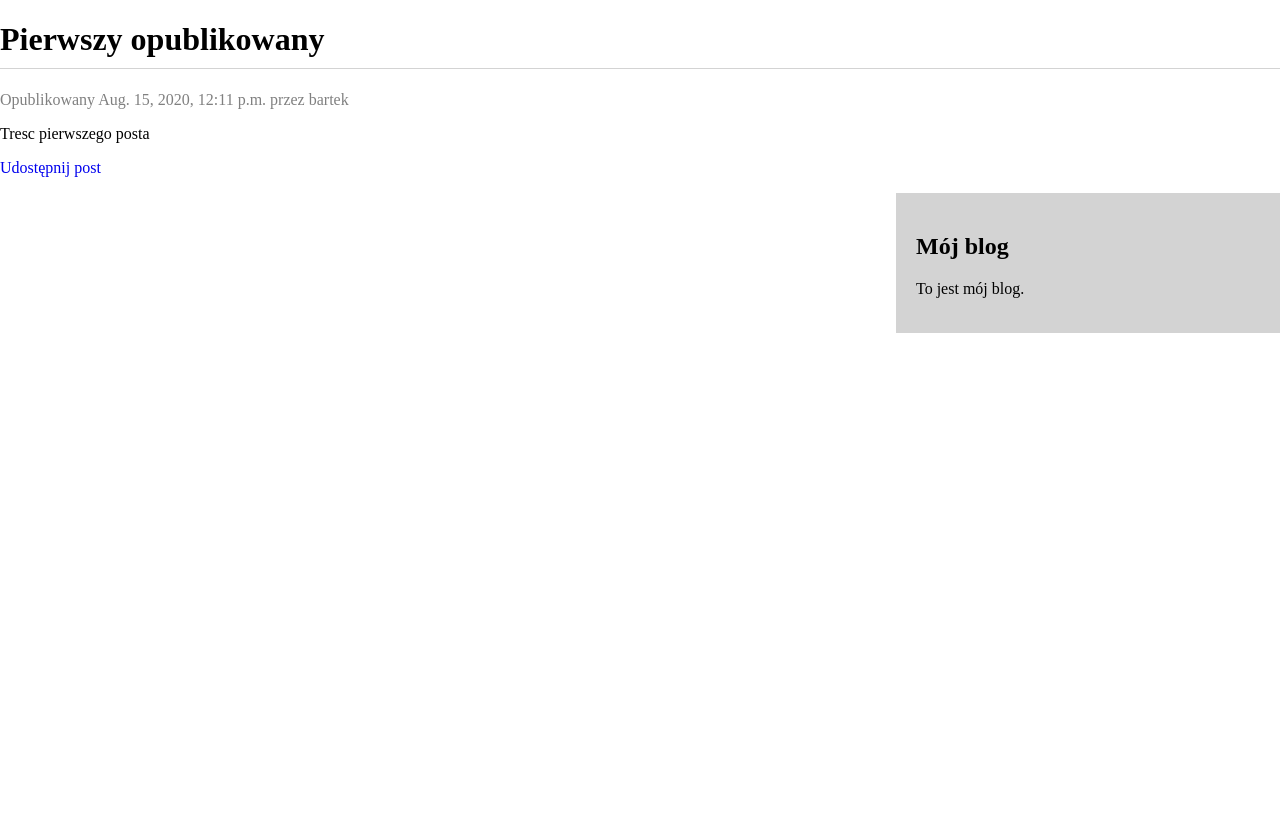
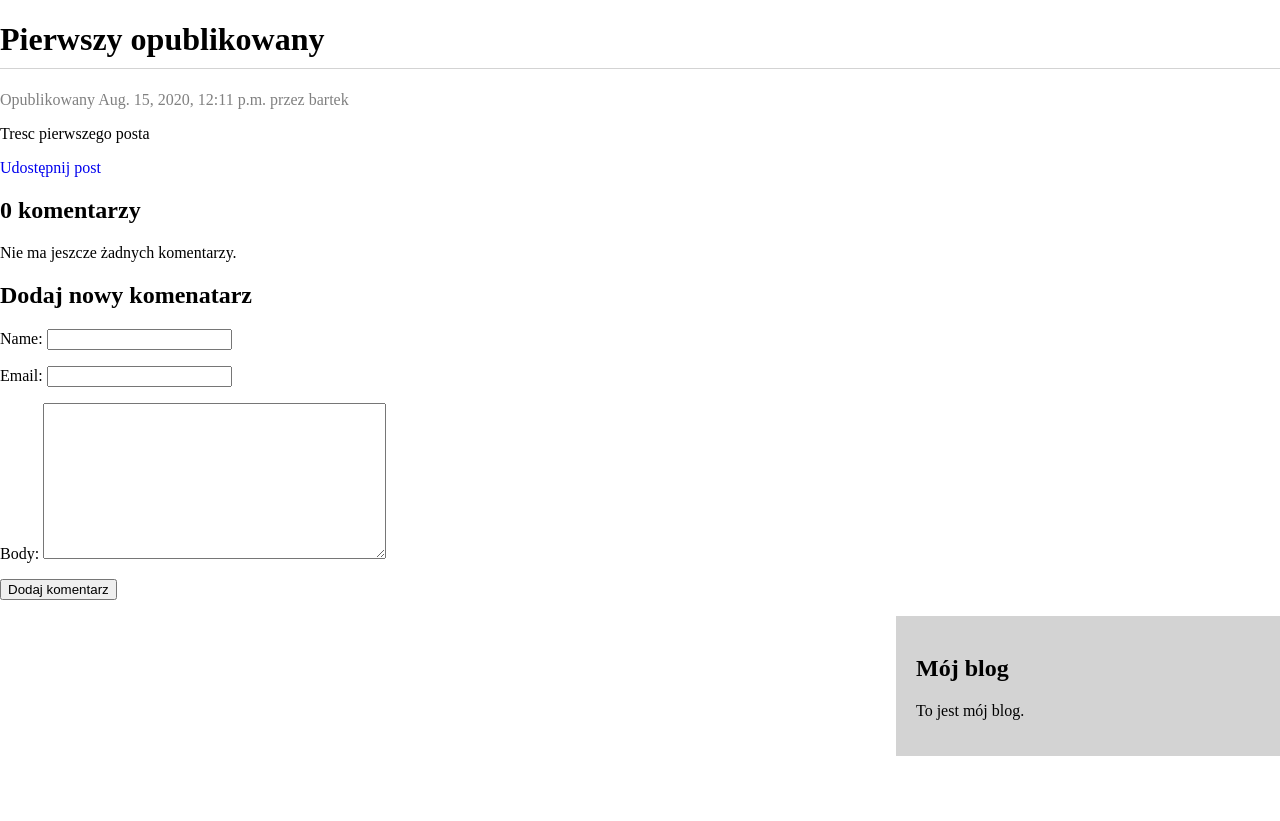
Before and after one commit to klimek91/django_blog, a Django app: a page that uses blog/templates/blog/post/detail.html in a window 1280 px wide. Run offline with Django 3.2, Linux system fonts and the light colour scheme; data comes from the database, SQL or seed files in the repository; both versions use the stored data as it was after the commit.

Commit message:
create comments in blog\post\details.html

```diff
--- a/blog/templates/blog/post/detail.html
+++ b/blog/templates/blog/post/detail.html
@@ -13,4 +13,30 @@
             Udostępnij post
         </a>
     </p>
+    {% with comments.count as total_comments %}
+        <h2>
+            {{ total_comments }} komentarz{{ total_comments|pluralize:"y" }}
+        </h2>
+    {% endwith %}
+    {% for comment in comments %}
+        <div class="comment">
+          <p class="info">
+              Komentarz {{ forloop.counter }} dodany przez {{ comment.name }}
+              {{ comment.created }}
+          </p>
+            {{ comment.body|linebreaks}}
+        </div>
+    {% empty %}
+    <p>Nie ma jeszcze żadnych komentarzy.</p>
+    {% endfor %}
+    {% if new_comment %}
+        <h2>Twój komentarz został dodany.</h2>
+    {% else %}
+        <h2>Dodaj nowy komenatarz</h2>
+        <form action="." method="post">
+            {{ comment_form.as_p }}
+            {% csrf_token %}
+            <p><input type="submit" value="Dodaj komentarz"></p>
+        </form>
+    {% endif %}
 {% endblock %}
```
Also changed, not shown: db.sqlite3.
